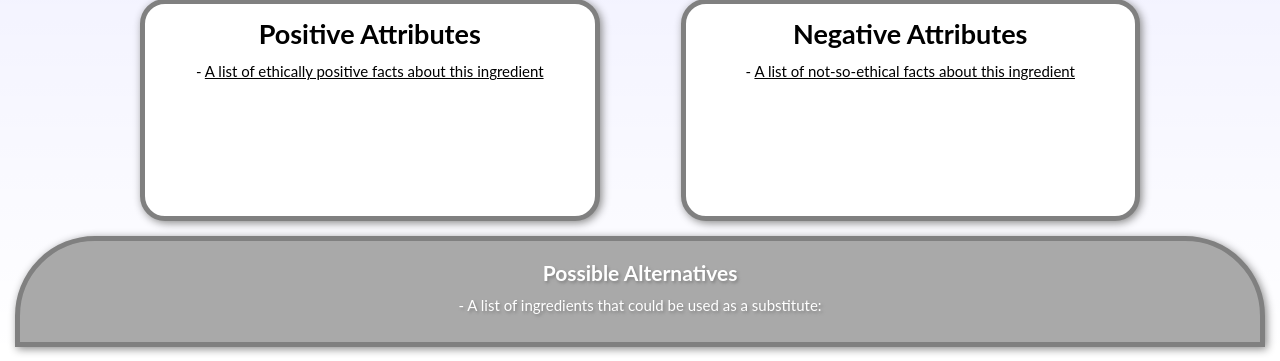
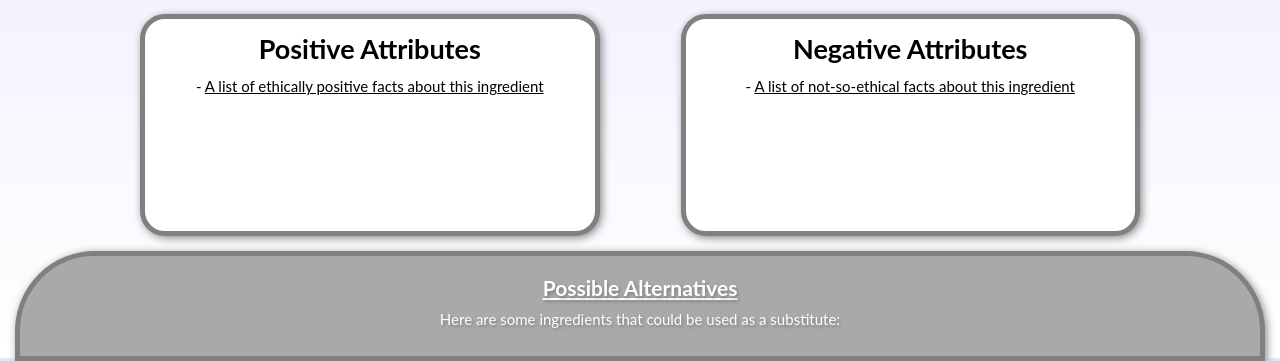
Before and after one commit to cdhollis94/Team_Zero_Three, a Flask app: template main_app/templates/ingredient_view.html in a window 1280 px wide. Shown: the part 442-803 px from the top of the page. Run offline with Flask 2, Linux system fonts and the light colour scheme; the template is opened without the code that fills it, so the values that code supplies are empty; some libraries are stand-ins or nearby versions.

Commit message:
Update ingredient_view.html

```diff
--- a/main_app/templates/ingredient_view.html
+++ b/main_app/templates/ingredient_view.html
@@ -23,12 +23,14 @@
     </h2>
 </div>
 <hr class="minorLine" style="float:right;margin-right:13%;margin-left:0px">
-<h3 style="margin-left:42%;margin-top:10px">
-    Food Group: {{ingredient.food_group.fg_name}}
-</h3>
-<h3 style="margin-left:42%">
-    Description: blablablablablablablablablablablabla...
-</h3>
+<div class="infoArea">
+    <h3>
+        Food Group: {{ingredient.food_group.fg_name}}
+    </h3>
+    <h3>
+        Description: blablablablablablablablablablablabla...
+    </h3>
+</div>
 <br>
 
 
@@ -70,14 +72,12 @@
 
 
 <div class="greyBlock">
-    <center>
-    <h3 style="margin-top:10px">Possible Alternatives</h3>
-    <p> - A list of ingredients that could be used as a substitute:</p>
-    <ul style="list-style-type:none;margin-bottom:20px">
+    <h3 style="margin-top:10px"><u>Possible Alternatives</u></h3>
+    <p>Here are some ingredients that could be used as a substitute:</p>
+    <ol style="margin-bottom:20px;margin-left:0px;list-style-position:inside;text-align:center">
         {% for ings in ingredient.food_group.ingredients %}
             <li>{{ ings.ing_name }}</li>
         {% endfor %}
-    </ul>
-    </center>
+    </ol>
 </div>
 {% endblock %}
```
